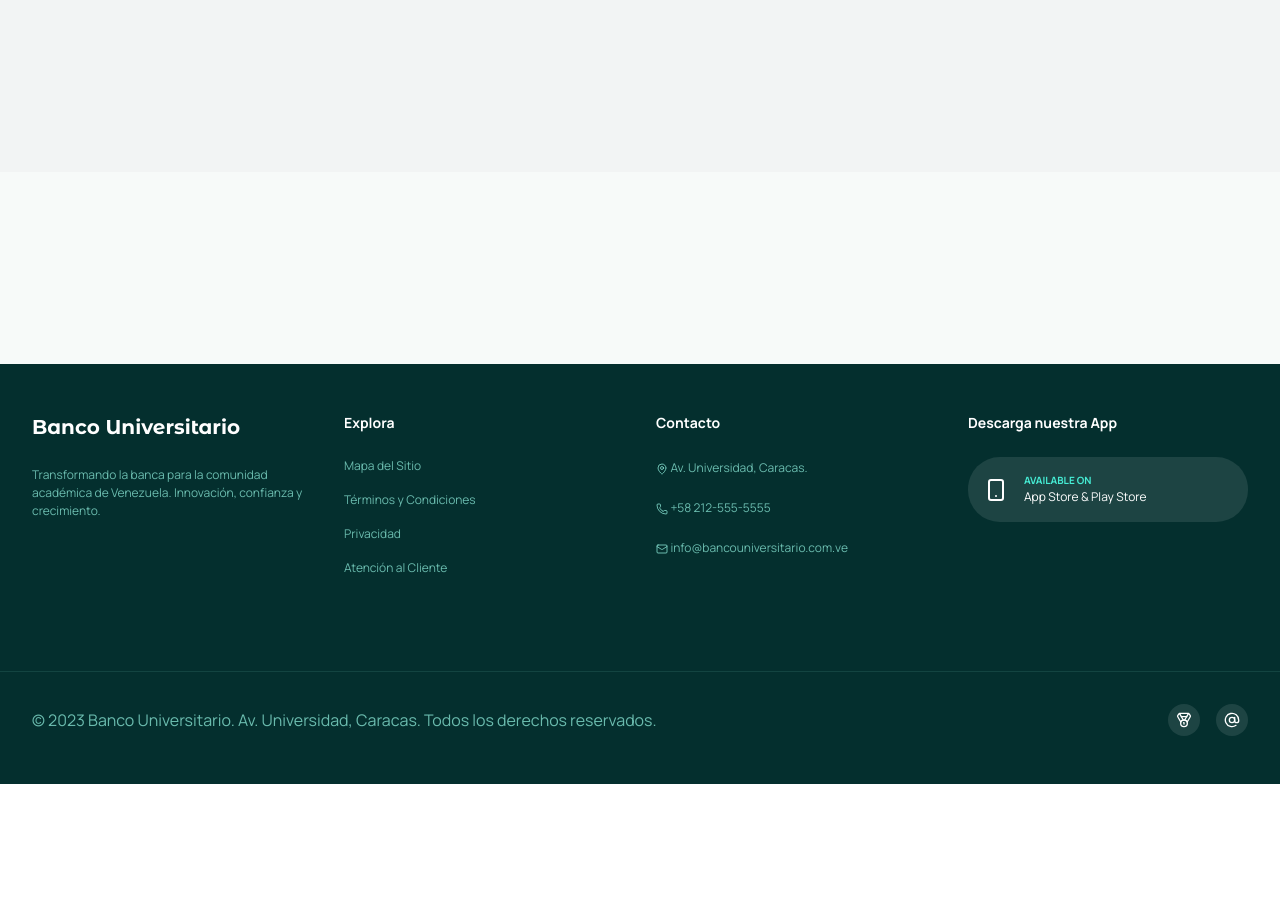
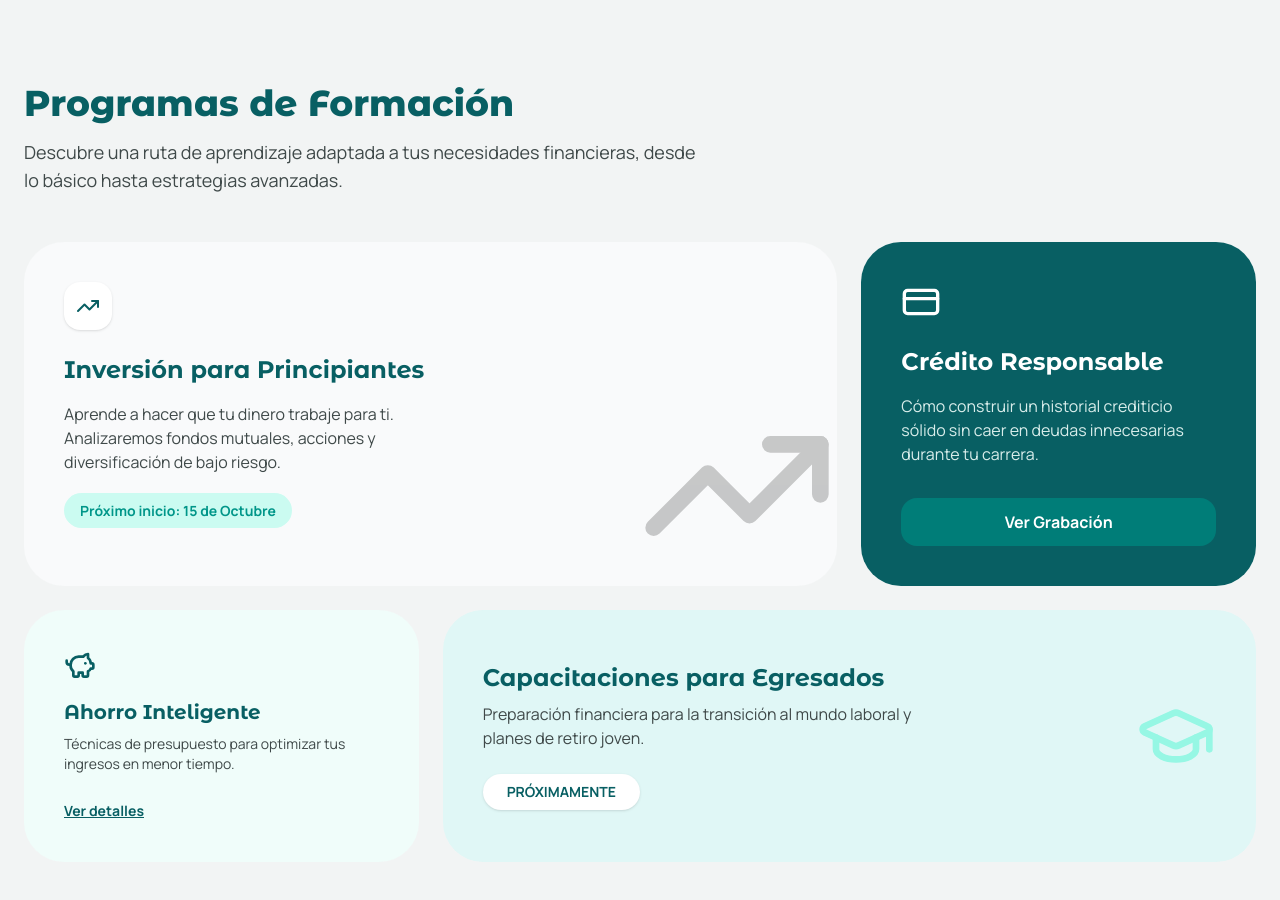
Before and after one commit to JStarWave84/web-institucional-banco-universitario, a Vue app: page /educacion-financiera in a window 1280 px wide. Shown: the part 1040-1940 px from the top of the page. Before the commit the page ends 1824 px from the top, so only its background shows below. Built offline with nearby package versions, Linux system fonts and the light colour scheme.

Commit message:
feat: Add content to academic programs section

```diff
--- a/src/views/FinancialEducationView.vue
+++ b/src/views/FinancialEducationView.vue
@@ -1,8 +1,9 @@
 <script setup>
-import {} from '@lucide/vue'
+import { CirclePlay, TrendingUp, CreditCard, PiggyBank, GraduationCap } from '@lucide/vue'
 </script>
 
 <template>
+  <!--(Sección 1) Hero-->
   <section class="pt-20 pb-32 bg-brand-bg">
     <div class="grid grid-cols-1 lg:grid-cols-2 gap-12 px-6">
       <div class="flex flex-col gap-6">
@@ -58,9 +59,88 @@ import {} from '@lucide/vue'
     </div>
   </section>
 
-  <!--Programas de Formación-->
-  <section class="py-24 bg-brand-bg-secondary"></section>
+  <!--(Sección 2) Programas de Formación-->
+  <section class="py-24 bg-brand-bg-secondary">
+    <div class="container mx-auto px-6">
+      <div class="mb-12">
+        <h2 class="text-brand-primary font-extrabold text-[36px] mb-2">Programas de Formación</h2>
+        <p class="text-page-text text-lg max-w-2xl">
+          Descubre una ruta de aprendizaje adaptada a tus necesidades financieras, desde lo básico
+          hasta estrategias avanzadas.
+        </p>
+      </div>
 
-  <!--Historias de Éxito-->
+      <div class="grid grid-cols-1 md:grid-cols-3 gap-6">
+        <div
+          class="md:col-span-2 bg-gray-50 p-10 rounded-[40px] flex flex-col justify-between relative overflow-hidden group"
+        >
+          <div class="relative z-10">
+            <div class="bg-white p-3 rounded-2xl w-max mb-6 shadow-sm">
+              <TrendingUp class="text-brand-primary" />
+            </div>
+            <h3 class="text-2xl font-bold text-brand-primary mb-4">Inversión para Principiantes</h3>
+            <p class="text-page-text max-w-sm mb-6">
+              Aprende a hacer que tu dinero trabaje para ti. Analizaremos fondos mutuales, acciones
+              y diversificación de bajo riesgo.
+            </p>
+            <span class="text-sm font-bold text-teal-600 bg-teal-100 px-4 py-2 rounded-full"
+              >Próximo inicio: 15 de Octubre</span
+            >
+          </div>
+          <div
+            class="absolute right-0 bottom-0 opacity-20 group-hover:opacity-40 transition-opacity"
+          >
+            <TrendingUp :size="200" />
+          </div>
+        </div>
+
+        <div class="bg-brand-primary p-10 rounded-[40px] text-white flex flex-col justify-between">
+          <CreditCard :size="40" class="mb-6 text-white" />
+          <div>
+            <h3 class="text-2xl font-bold mb-4 text-white">Crédito Responsable</h3>
+            <p class="text-teal-50/90 mb-8">
+              Cómo construir un historial crediticio sólido sin caer en deudas innecesarias durante
+              tu carrera.
+            </p>
+            <button
+              class="bg-[#007D78] text-white hover:bg-[#00928b] transition-colors w-full py-3 rounded-2xl font-bold"
+            >
+              Ver Grabación
+            </button>
+          </div>
+        </div>
+
+        <div class="bg-teal-50 p-10 rounded-[40px]">
+          <PiggyBank class="text-brand-primary mb-4" :size="32" />
+          <h3 class="text-xl font-bold text-brand-primary mb-2">Ahorro Inteligente</h3>
+          <p class="text-page-text text-sm mb-6">
+            Técnicas de presupuesto para optimizar tus ingresos en menor tiempo.
+          </p>
+          <a href="#" class="text-brand-primary font-bold text-sm underline">Ver detalles</a>
+        </div>
+
+        <div
+          class="md:col-span-2 bg-[#E0F7F6] p-10 rounded-[40px] flex items-center justify-between"
+        >
+          <div class="max-w-md">
+            <h3 class="text-2xl font-bold text-brand-primary mb-2">
+              Capacitaciones para Egresados
+            </h3>
+            <p class="text-page-text">
+              Preparación financiera para la transición al mundo laboral y planes de retiro joven.
+            </p>
+            <button
+              class="mt-6 bg-white text-brand-primary px-6 py-2 rounded-full font-bold text-sm shadow-sm"
+            >
+              PRÓXIMAMENTE
+            </button>
+          </div>
+          <GraduationCap :size="80" class="text-teal-200 hidden sm:block" />
+        </div>
+      </div>
+    </div>
+  </section>
+
+  <!--(Sección 3) Historias de Éxito-->
   <section class="px-6 py-24 bg-brand-bg"></section>
 </template>
```
